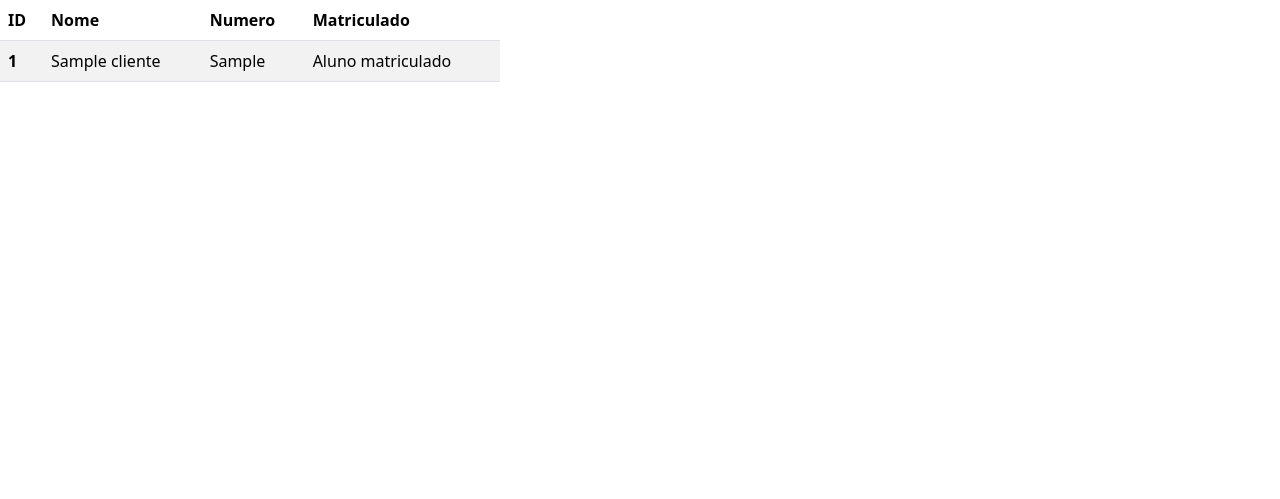
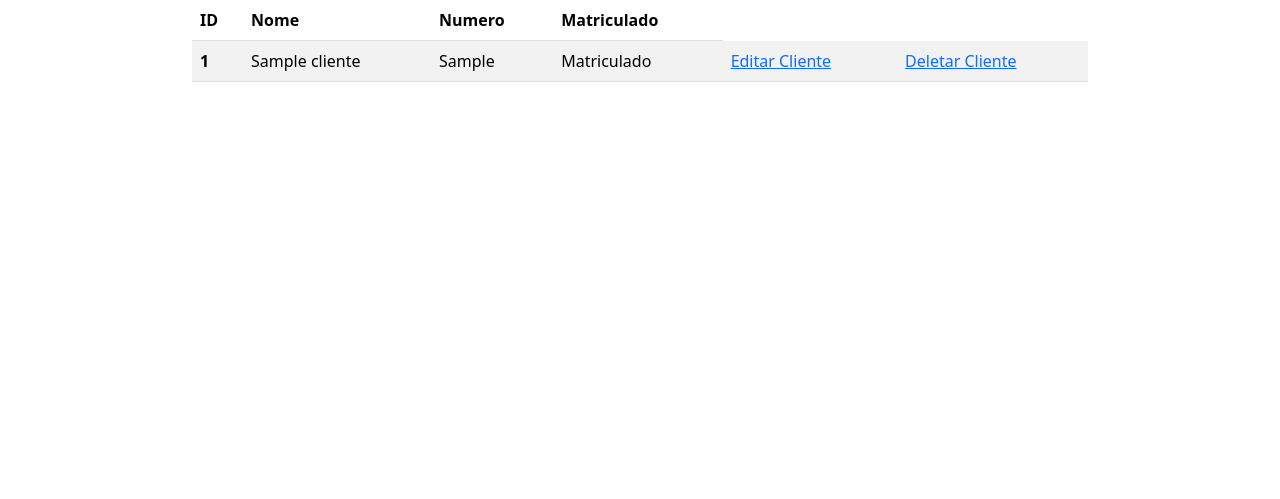
Before and after one commit to HugoCBB/Automacao-com-django, a Django app: page /clientes-salvos in a window 1280 px wide. Shown: the part 56-555 px from the top of the page. Run offline with Django 5.2, Linux system fonts and the light colour scheme; tables that the repository leaves empty hold one stand-in row (values such as "Sample post").

Commit message:
Adicionado novas features no sistema

```diff
--- a/manager/models.py
+++ b/manager/models.py
@@ -3,10 +3,14 @@ from django.db import models
 # Create your models here.
 
 class Cliente(models.Model):
+    ESTADO_DO_CLIENTE = [
+        ('Matriculado', 'Matriculado'),
+        ('Não Matriculado', 'Não Matriculado'),
+    ]
     data = models.DateField(auto_now_add=True)
     nome = models.CharField(max_length=30)
     numero = models.CharField(max_length=15, blank=False, null=False)
-    matriculado = models.BooleanField(default=False)
+    matriculado = models.CharField(max_length=15, choices=ESTADO_DO_CLIENTE, default='Não Matriculado')
 
 
     def __str__(self):
--- a/manager/selenium_service.py
+++ b/manager/selenium_service.py
@@ -16,13 +16,13 @@ class SUN_BOT:
         link = 'https://web.whatsapp.com/'
         self.driver.get(link)
         print("Aguardando QRCode")
-        sleep(30)
+        sleep(90)
 
     def EnviarMensagem(self, numero, mensagens):
         # Procurar contato
         url = f"https://web.whatsapp.com/send?phone={numero}"
         self.driver.get(url)
-        sleep(15)
+        sleep(10)
 
         # Mensagem
         mensagem = self.driver.find_element(By.XPATH, '//*[@id="main"]/footer/div[1]/div/span/div/div[2]/div[1]/div/div[1]/p')
--- a/manager/urls.py
+++ b/manager/urls.py
@@ -1,5 +1,5 @@
 from django.urls import path
-from .views import home, EnviarMensagens, AdicionarMensagem, AdicionarCliente, MensagensSalvas, ClientesSalvos
+from .views import home, EnviarMensagens, AdicionarMensagem, AdicionarCliente, MensagensSalvas, ClientesSalvos, EditarCliente, EditarMensagem, DeletarCliente, DeletarMensagem
 
 urlpatterns = [
     path('',home,name='home'),
@@ -8,5 +8,9 @@ urlpatterns = [
     path('adicionar-cliente', AdicionarCliente, name='adicionar-cliente'),
     path('mensagens-salvas', MensagensSalvas, name='mensagens-salvas'),
     path('clientes-salvos', ClientesSalvos, name='clientes-salvos'),
+    path('editar-cliente/<int:cliente_id>', EditarCliente, name="editar-cliente"),
+    path('editar-mensagem/<int:mensagem_id>', EditarMensagem, name="editar-mensagem"),
+    path('deletar-cliente/<int:cliente_id>',DeletarCliente, name='deletar-cliente'),
+    path('deletar-mensagem/<int:mensagem_id>',DeletarMensagem, name='deletar-mensagem'),
 
 ]
--- a/manager/views.py
+++ b/manager/views.py
@@ -46,7 +46,7 @@ def AdicionarMensagem(request):
 
 # Enviar mensagem
 def EnviarMensagens(request, mensagem_id):
-    clientes = Cliente.objects.filter(matriculado=False)
+    clientes = Cliente.objects.filter(matriculado='Não Matriculado')
     mensagem = get_object_or_404(Mensagem, pk=mensagem_id)
     try:
         resposta = SUN_BOT()
@@ -58,3 +58,32 @@ def EnviarMensagens(request, mensagem_id):
     finally:
         resposta.EncerrarPrograma()
     return HttpResponse('Mensagens enviadas')
+
+def EditarCliente(request, cliente_id):
+    cliente = Cliente.objects.get(id=cliente_id)
+    form = ClienteForm(instance=cliente)
+    if request.method == 'POST':
+        form = ClienteForm(request.POST, instance=cliente)
+        form.save()
+        return redirect('clientes-salvos')
+    return render(request, 'manager/editar_cliente.html',{'form':form, 'cliente_id':cliente_id})
+
+def EditarMensagem(request, mensagem_id):
+    mensagem = Mensagem.objects.get(id=mensagem_id)
+    form = MensagemForm(instance=mensagem)
+    if request.method == 'POST':
+        form = MensagemForm(request.POST, instance=mensagem)
+        form.save()
+        return redirect('mensagens-salvas')
+    return render(request, 'manager/editar_mensagem.html',{'form':form, 'mensagem_id':mensagem_id})
+
+
+def DeletarCliente(request, cliente_id):
+    cliente = Cliente.objects.get(id=cliente_id)
+    cliente.delete()
+    return redirect('clientes-salvos')
+
+def DeletarMensagem(request, mensagem_id):
+    mensagem = Mensagem.objects.get(id=mensagem_id)
+    mensagem.delete()
+    return redirect('mensagens-salvas')
--- a/templates/manager/clientes_salvos.html
+++ b/templates/manager/clientes_salvos.html
@@ -7,8 +7,8 @@
 
 {% block content %}
     {% if clientes %}
-    <div style="justify-content: center;align-items: center;height: 500px;width: 500px;">
-        <table class="table table-striped">
+    <div class="d-flex justify-content-center">
+        <table class="table table-striped" style="width: 70%">
             <thead>
                 <tr>
                     <th scope="col">ID</th>
@@ -23,12 +23,12 @@
                         <th scope="row">{{ cliente.id }}</th>
                         <td>{{ cliente.nome }}</td>
                         <td>{{ cliente.numero }}</td>
+                        <td>{{ cliente.matriculado }} </td>
                         <td>
-                            {% if cliente.matriculado == False %}
-                                Cliente não matriculado
-                            {% else %}
-                                Aluno matriculado
-                            {% endif %}
+                            <a href="{% url 'editar-cliente' cliente.id %}">Editar Cliente</a>
+                        </td>
+                        <td>
+                            <a href="{% url 'deletar-cliente' cliente.id %}">Deletar Cliente</a>
                         </td>
                     </tr>
                 {% endfor %}
```
Also changed, not shown: setup/settings.py (+17 -17 lines), templates/manager/editar_cliente.html (added, +16 -0 lines), templates/manager/editar_mensagem.html (added, +16 -0 lines), templates/manager/mensagens_salvas.html (+9 -3 lines), manager/migrations/0004_alter_cliente_matriculado.py (added).
